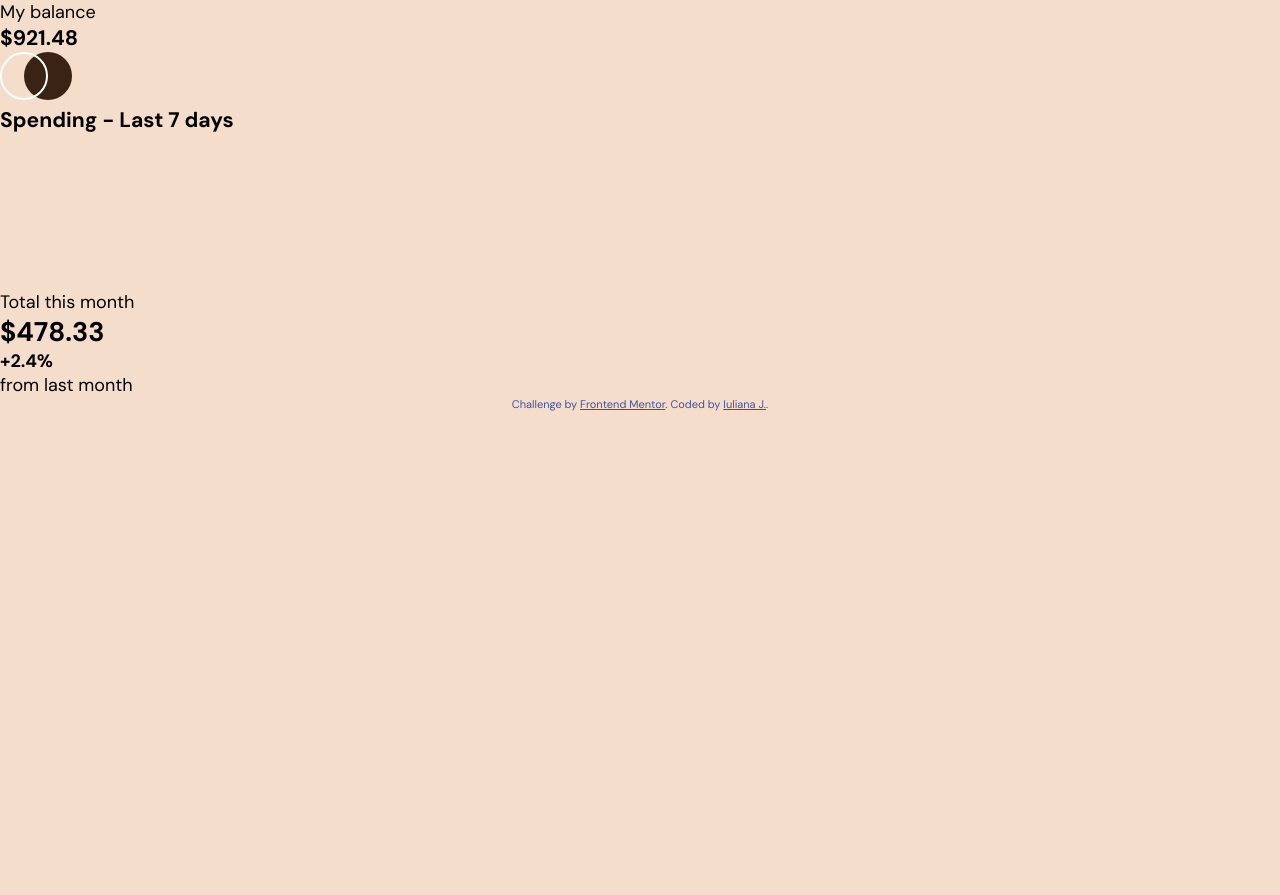
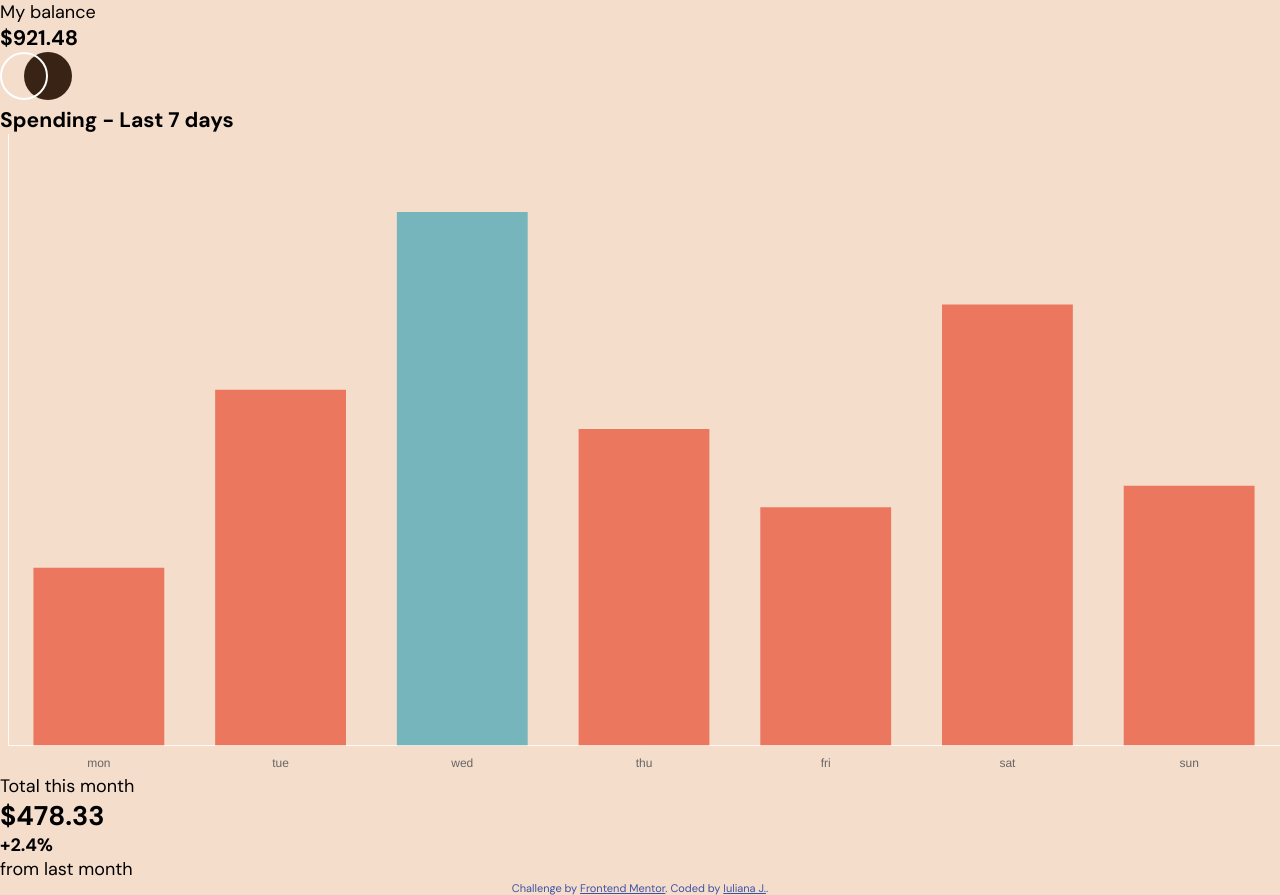
Before and after one commit to IulianaJ/expenses-chart-component, a website: page index.html in a window 1280 px wide. Before the commit the page ends 800 px from the top, so only its background shows below. Drawn offline with nearby package versions, Linux system fonts and the light colour scheme.

Commit message:
added chart

```diff
--- a/index.js
+++ b/index.js
@@ -0,0 +1,66 @@
+const myChart = document.getElementById("myChart").getContext("2d");
+
+const chartData = async () => {
+  try {
+    const response = await fetch("data.json");
+    return await response.json();
+  } catch (err) {
+    console.log("Promise rejected", err);
+  }
+};
+
+chartData().then((data) => {
+  const days = [];
+  const amount = [];
+
+  for (let i = 0; i < data.length; i++) {
+    days.push(data[i].day);
+    amount.push(data[i].amount);
+  }
+
+  const barChart = new Chart(myChart, {
+    type: "bar",
+    data: {
+      labels: days,
+      datasets: [
+        {
+          label: "",
+          data: amount,
+          backgroundColor: [
+            "hsl(10, 79%, 65%)",
+            "hsl(10, 79%, 65%)",
+            "hsl(186, 34%, 60%)",
+            "hsl(10, 79%, 65%)",
+            "hsl(10, 79%, 65%)",
+            "hsl(10, 79%, 65%)",
+            "hsl(10, 79%, 65%)",
+          ],
+        },
+      ],
+    },
+    options: {
+      plugins: {
+        legend: {
+          display: false,
+        },
+      },
+      scales: {
+        x: {
+          grid: {
+            display: false,
+            borderColor: "hsl(33, 100%, 98%)",
+          },
+        },
+        y: {
+          ticks: {
+            display: false,
+          },
+          grid: {
+            display: false,
+            borderColor: "hsl(33, 100%, 98%)",
+          },
+        },
+      },
+    },
+  });
+});
--- a/styles.css
+++ b/styles.css
@@ -11,6 +11,7 @@
   --medium-brown: hsl(28, 10%, 53%);
   --cream: hsl(27, 66%, 92%);
   --very-pale-orange: hsl(33, 100%, 98%);
+  --orange: hsl(10, 79%, 65%);
 }
 
 body {
```
